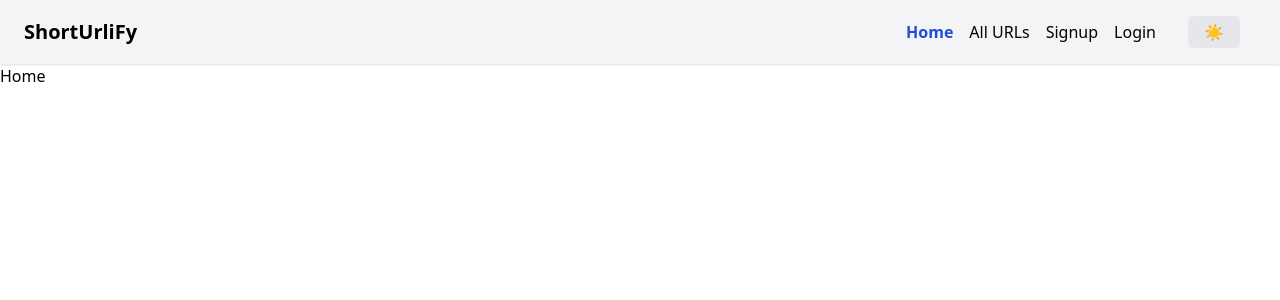
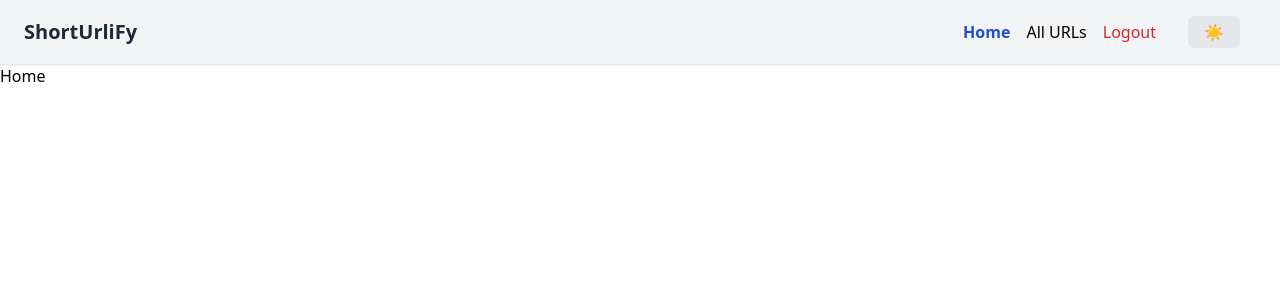
Before and after one commit to coder-nitin07/short-urlify, a React (Vite) app in the folder frontend/: page /home in a window 1280 px wide. Shown: the top 300 px of the page. Built offline with nearby package versions, Linux system fonts and the light colour scheme; sample sign-in values are in the browser's storage.

Commit message:
Update Navbar UI

```diff
--- a/frontend/src/components/Navbar.jsx
+++ b/frontend/src/components/Navbar.jsx
@@ -1,15 +1,50 @@
-import { Link, useLocation } from 'react-router-dom';
+import { Link, useLocation, useNavigate } from 'react-router-dom';
+import { useEffect, useState } from 'react';
 import ThemeToggle from '../components/ThemeToggle';
+import axios from 'axios';
 
 const Navbar = () => {
   const location = useLocation();
+  const navigate = useNavigate();
+  const [token, setToken] = useState(localStorage.getItem('token') || '');
+  const [menuOpen, setMenuOpen] = useState(false);
+
+  useEffect(() => {
+    const storedToken = localStorage.getItem('token');
+    setToken(storedToken);
+    setMenuOpen(false); // close menu on route change
+  }, [location.pathname]);
 
   const isActive = (path) => location.pathname === path;
 
+  const handleLogout = async () => {
+    try {
+      await axios.post(
+        'http://localhost:3000/auth/logout',
+        {},
+        {
+          headers: {
+            Authorization: `Bearer ${token}`,
+          },
+        }
+      );
+    } catch (err) {
+      console.error('Logout error:', err.response?.data?.message || err.message);
+    } finally {
+      localStorage.removeItem('token');
+      setToken('');
+      navigate('/login');
+    }
+  };
+
   return (
-    <nav className="flex justify-between items-center px-6  bg-gray-100 dark:bg-gray-800 shadow">
-      <h1 className="text-xl font-bold">ShortUrliFy</h1>
-      <div className="flex items-center space-x-4">
+    <nav className="flex justify-between items-center px-6  bg-gray-100 dark:bg-gray-800 shadow relative">
+      <h1 className="text-xl font-bold text-gray-800 dark:text-white">ShortUrliFy</h1>
+
+      {/* Desktop Nav */}
+      <div className="hidden md:flex items-center space-x-4">
+        {token ? (
+          <>
             <Link
               to="/home"
               className={`transition-colors duration-500
@@ -26,6 +61,15 @@ const Navbar = () => {
             >
               All URLs
             </Link>
+            <button
+              onClick={handleLogout}
+              className="text-red-600 dark:text-red-400 hover:underline font-medium"
+            >
+              Logout
+            </button>
+          </>
+        ) : (
+          <>
             <Link
               to="/signup"
               className={`transition-colors duration-500
@@ -42,9 +86,69 @@ const Navbar = () => {
             >
               Login
             </Link>
-
+          </>
+        )}
         <ThemeToggle />
       </div>
+
+      {/* Mobile Nav */}
+      <div className="flex md:hidden items-center">
+        <div className="mr-2 -ml-[3px]">
+          <ThemeToggle />
+        </div>
+        <button
+          onClick={() => setMenuOpen(!menuOpen)}
+          className="focus:outline-none text-gray-800 dark:text-white"
+        >
+          {/* Hamburger icon */}
+          <svg className="w-6 h-6" fill="none" stroke="currentColor" strokeWidth={2} viewBox="0 0 24 24">
+            <path strokeLinecap="round" strokeLinejoin="round" d="M4 6h16M4 12h16M4 18h16" />
+          </svg>
+        </button>
+      </div>
+
+      {/* Dropdown menu */}
+      {menuOpen && (
+        <div className="absolute top-full right-4 mt-2 w-40 bg-white dark:bg-gray-700 shadow-lg rounded-md z-50 py-2 flex flex-col space-y-2 md:hidden">
+          {token ? (
+            <>
+              <Link
+                to="/home"
+                className="px-4 py-2 text-sm hover:bg-gray-100 dark:hover:bg-gray-600 text-gray-800 dark:text-gray-200"
+              >
+                Home
+              </Link>
+              <Link
+                to="/all-urls"
+                className="px-4 py-2 text-sm hover:bg-gray-100 dark:hover:bg-gray-600 text-gray-800 dark:text-gray-200"
+              >
+                All URLs
+              </Link>
+              <button
+                onClick={handleLogout}
+                className="px-4 py-2 text-sm text-red-600 dark:text-red-400 hover:bg-gray-100 dark:hover:bg-gray-600 text-left"
+              >
+                Logout
+              </button>
+            </>
+          ) : (
+            <>
+              <Link
+                to="/signup"
+                className="px-4 py-2 text-sm hover:bg-gray-100 dark:hover:bg-gray-600 text-gray-800 dark:text-gray-200"
+              >
+                Signup
+              </Link>
+              <Link
+                to="/login"
+                className="px-4 py-2 text-sm hover:bg-gray-100 dark:hover:bg-gray-600 text-gray-800 dark:text-gray-200"
+              >
+                Login
+              </Link>
+            </>
+          )}
+        </div>
+      )}
     </nav>
   );
 };
```
Lines whose indentation alone changed are shown as unchanged.
